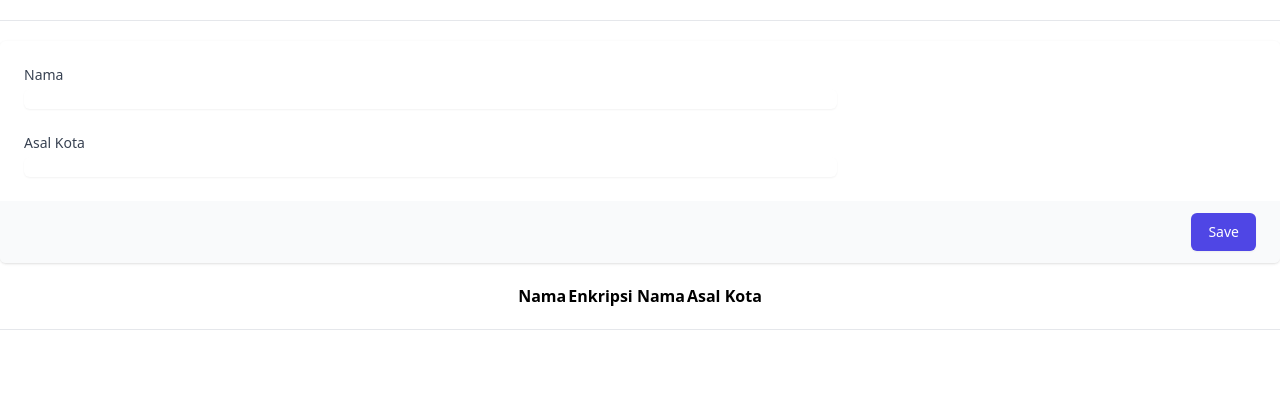
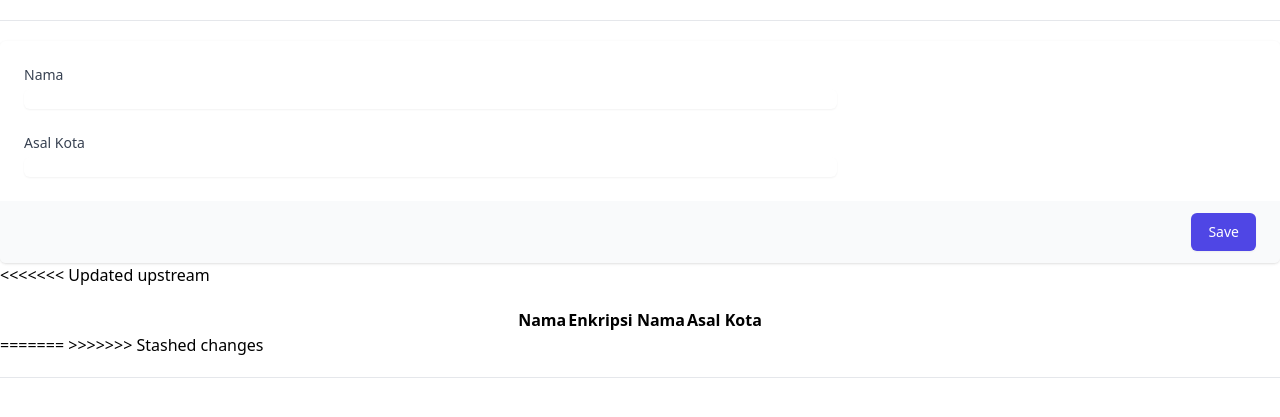
Before and after one commit to ElvinKukuhN/SKD-UTS-Sem3, a PHP site: page /form.php in a window 1280 px wide. Shown: the top 417 px of the page. Run offline with PHP 8.4, Linux system fonts and the light colour scheme; data that the repository does not hold is empty; some libraries are stand-ins or nearby versions.

Commit message:
Update form.php

```diff
--- a/form.php
+++ b/form.php
@@ -58,6 +58,7 @@ if (isset($_POST["submit"])) {
         </div>
     </div>
     </div>
+<<<<<<< Updated upstream
 
     <div class="mt-5">
         <table class="table-auto mx-auto">
@@ -80,6 +81,8 @@ if (isset($_POST["submit"])) {
         </table>
     </div>
 
+=======
+>>>>>>> Stashed changes
     <div class="hidden sm:block" aria-hidden="true">
         <div class="py-5">
             <div class="border-t border-gray-200"></div>
```
